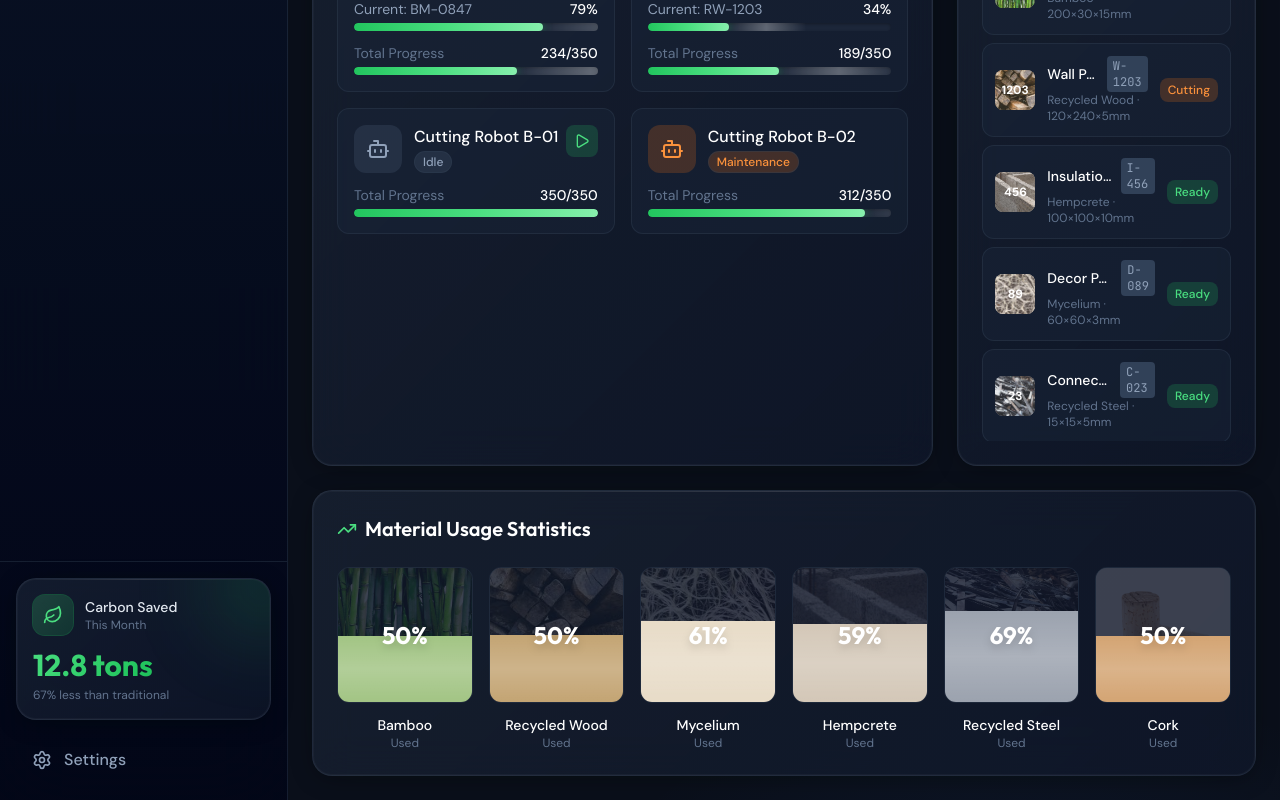
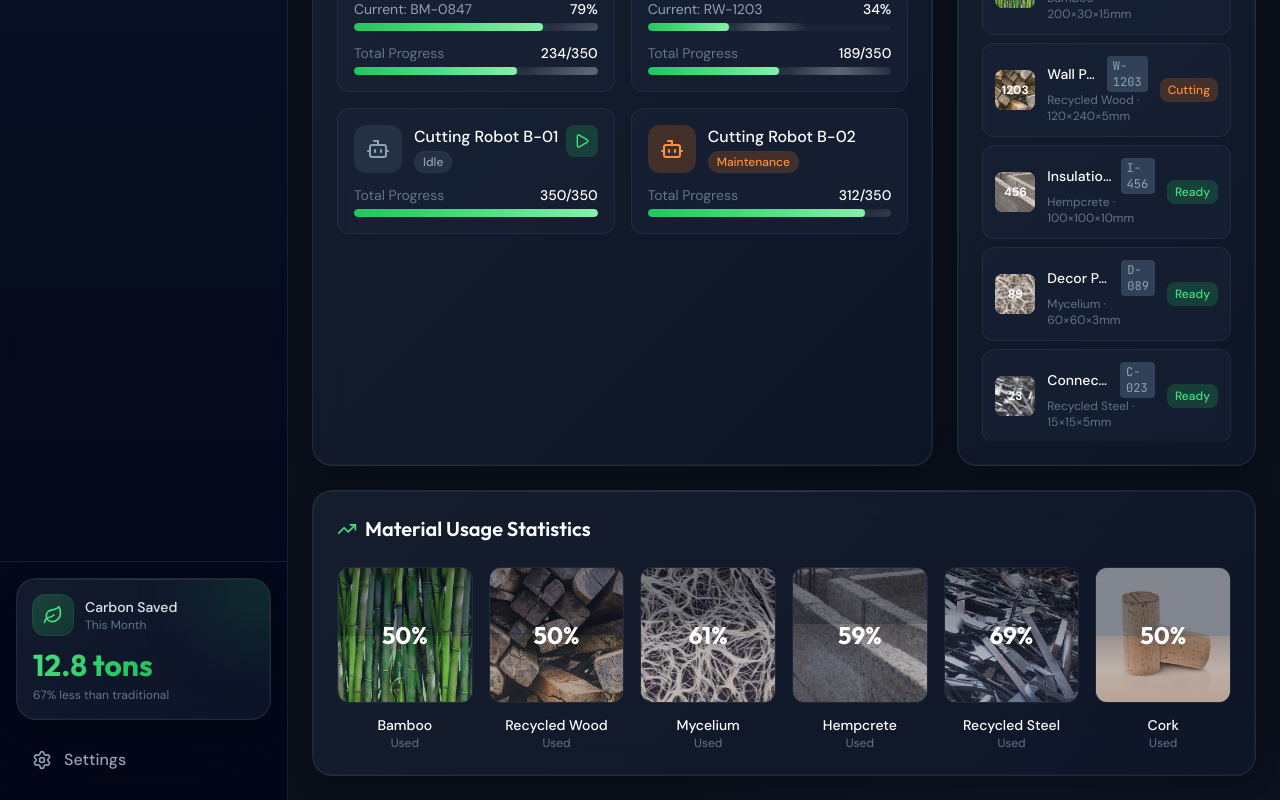
Before and after one commit to kshiteesh-joshi/Construction-AI-Platform, a React (Vite) app: page /factory in a window 1280 px wide. Shown: the part 506-1306 px from the top of the page. Built offline with nearby package versions, Linux system fonts and the light colour scheme.

Commit message:
Factory: Make fill bar semi-transparent to show material images

```diff
--- a/src/pages/Factory.tsx
+++ b/src/pages/Factory.tsx
@@ -113,21 +113,23 @@ function MaterialUsageStats() {
                   <img
                     src={value.image}
                     alt={value.name}
-                    className="absolute inset-0 w-full h-full object-cover opacity-30"
+                    className="absolute inset-0 w-full h-full object-cover opacity-60"
                   />
                 )}
-                {/* Dark overlay */}
-                <div className="absolute inset-0 bg-slate-900/40" />
-                {/* Animated fill */}
+                {/* Subtle dark overlay for text readability */}
+                <div className="absolute inset-0 bg-slate-900/20" />
+                {/* Animated fill - semi-transparent to show image */}
                 <motion.div
-                  className="absolute bottom-0 left-0 right-0"
+                  className="absolute bottom-0 left-0 right-0 mix-blend-overlay"
                   initial={{ height: '0%' }}
                   animate={{ height: `${percentage}%` }}
                   transition={{ duration: 0.3, ease: 'easeOut' }}
-                  style={{ backgroundColor: value.light }}
+                  style={{
+                    background: `linear-gradient(to top, ${value.light}90, ${value.light}50)`,
+                  }}
                 >
                   {/* Shimmer effect */}
-                  <div className="absolute inset-0 bg-gradient-to-t from-transparent via-white/20 to-transparent animate-pulse" />
+                  <div className="absolute inset-0 bg-gradient-to-t from-white/10 via-white/30 to-transparent animate-pulse" />
                 </motion.div>
                 {/* Percentage text */}
                 <span className="relative z-10 text-2xl font-display font-bold text-white drop-shadow-lg">
```
